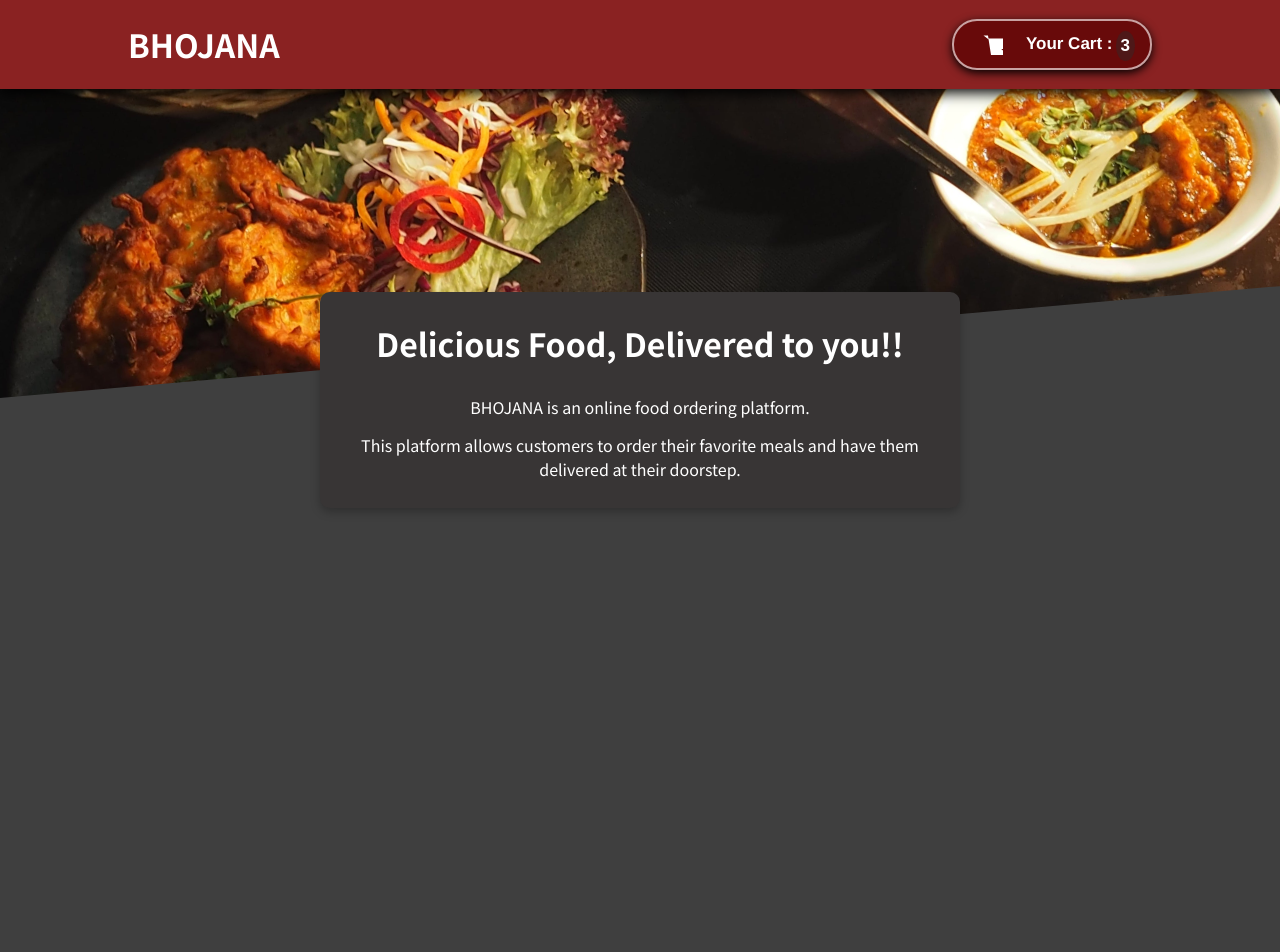
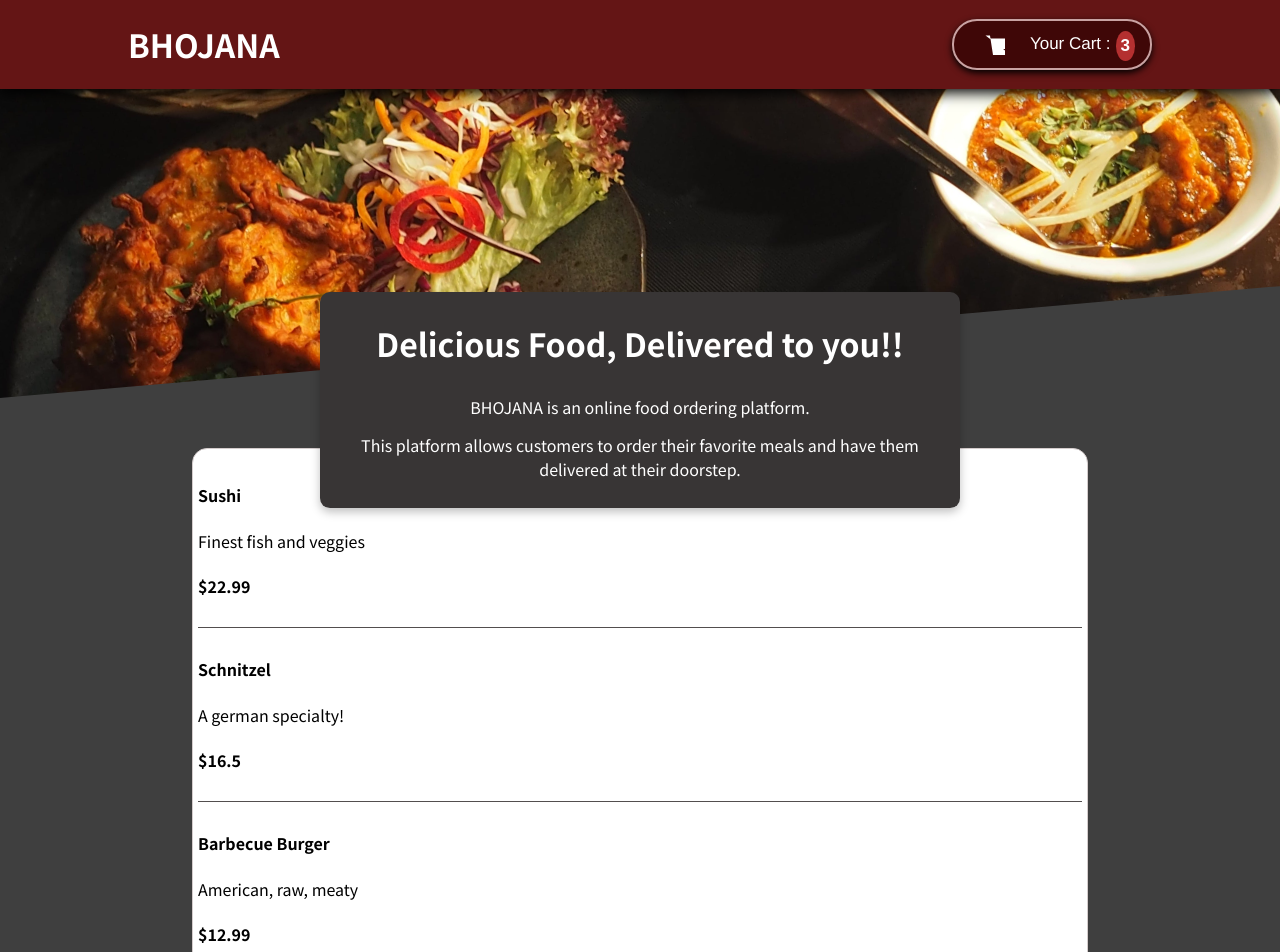
Before and after one commit to vardhan1832/BhojanaRestaurantApp, a React (Create React App) app: page / in a window 1280 px wide. Shown: the top 952 px of the page. Before the commit the page ends 800 px from the top, so only its background shows below. Built offline with nearby package versions, Linux system fonts and the light colour scheme.

Commit message:
added meals and displayed them on screen

```diff
--- a/src/App.js
+++ b/src/App.js
@@ -1,11 +1,11 @@
 import React from "react";
 import Header from "./components/Layout/Header";
-import Summary from "./components/Summary";
+import Meals from "./components/Meals/Meals";
 function App() {
   return (
     <div>
       <Header/>
-      <Summary/>
+      <Meals/>
     </div>
   );
 }
--- a/src/components/Layout/Header.css
+++ b/src/components/Layout/Header.css
@@ -1,5 +1,5 @@
 .header {
-    background-color: rgb(138, 34, 34);
+    background-color: rgb(100, 21, 21);
     display: flex;
     justify-content: space-between;
     align-items: center;
@@ -18,10 +18,10 @@
 }
 
 .header button{
-    background-color: rgb(104, 10, 10);
+    background-color: rgb(63, 7, 7);
     color: white;
     border: 2px solid rgb(201, 162, 162);
-    box-shadow: 0 3px 10px rgb(0, 0,0.25);
+    box-shadow: 0 3px 7px rgb(0, 0,0.25);
     border-radius: 25px;
     margin-left: auto;
     width: 200px;
@@ -45,13 +45,13 @@
     top: 10px;
     right: 15px;
     padding: 5px;
-    background-color: rgb(78, 24, 24);
+    background-color: rgb(180, 48, 48);
     color: white;
     font-size: 17px;
     border-radius: 50%;
 }
 .cart{
-    font-weight: bold;
+    font-weight:400;
     font-family: 'Franklin Gothic Medium', 'Arial Narrow', Arial, sans-serif;
     font-size: 17px;
     /* margin-right: 3px; */
--- /dev/null
+++ b/src/components/Meals/AvailableMeals.css
@@ -0,0 +1,4 @@
+.mealitems {
+    list-style: none;
+    padding: 0;
+}
--- /dev/null
+++ b/src/components/Meals/AvailableMeals.js
@@ -0,0 +1,45 @@
+import MealItem from "./MealItem";
+import './AvailableMeals.css'
+
+const DUMMY_MEALS = [
+    {
+      id: 'm1',
+      name: 'Sushi',
+      description: 'Finest fish and veggies',
+      price: 22.99,
+    },
+    {
+      id: 'm2',
+      name: 'Schnitzel',
+      description: 'A german specialty!',
+      price: 16.5,
+    },
+    {
+      id: 'm3',
+      name: 'Barbecue Burger',
+      description: 'American, raw, meaty',
+      price: 12.99,
+    },
+    {
+      id: 'm4',
+      name: 'Green Bowl',
+      description: 'Healthy...and green...',
+      price: 18.99,
+    },
+  ];
+
+  const AvailableMeals = () =>{
+        const mealItems = DUMMY_MEALS.map((meal)=>{
+            return (
+               <MealItem key={meal.id} name={meal.name} description={meal.description} price={meal.price} />
+            )
+        })
+        return (
+            <section className='mealitems'>
+                {mealItems}
+            </section>
+
+        )
+  }
+
+  export default AvailableMeals
--- /dev/null
+++ b/src/components/Meals/MealItem.css
@@ -0,0 +1,8 @@
+.mealitem{
+    border-bottom: 1px solid rgb(82, 78, 78);
+    padding: 8px 0;
+}
+
+.mealitem:last-child{
+    border-bottom: none;
+}
--- /dev/null
+++ b/src/components/Meals/MealItem.js
@@ -0,0 +1,14 @@
+import React from 'react'
+import './MealItem.css'
+
+const MealItem = (props) =>{
+    return (
+        <div className='mealitem'>
+            <h4>{props.name}</h4>
+            <p>{props.description}</p>
+            <h4>${props.price}</h4>
+        </div>
+    )
+}
+
+export default MealItem
--- /dev/null
+++ b/src/components/Meals/Meals.css
@@ -0,0 +1,9 @@
+.container {
+    width: 70%;
+    padding: 5px;
+    border: 1px solid rgb(212, 204, 204);
+    background-color: white;
+    border-radius: 15px;
+    margin: 0 auto;
+    margin-top: 3rem;
+}
--- /dev/null
+++ b/src/components/Meals/Meals.js
@@ -0,0 +1,17 @@
+import React from "react";
+import Summary from "./Summary";
+import AvailableMeals from "./AvailableMeals";
+import './Meals.css'
+
+const Meals = ()=>{
+    return (
+        <React.Fragment>
+            <Summary/>
+            <div className="container">
+            <AvailableMeals/>
+            </div>
+        </React.Fragment>
+    )
+}
+
+export default Meals;
--- a/src/components/Summary.css
+++ b/src/components/Meals/Summary.css
@@ -8,7 +8,6 @@
     padding-bottom: 20px;
     border: 2px ;
     box-shadow: 0 4px 10px rgba(0,0,0,0.25);
-    z-index: 4;
     background-color: rgba(56, 53, 53,1);
     color: white;
     border-radius: 10px;
```
Also changed, not shown: src/components/Meals/Summary.js (renamed from src/components/Summary.js).
